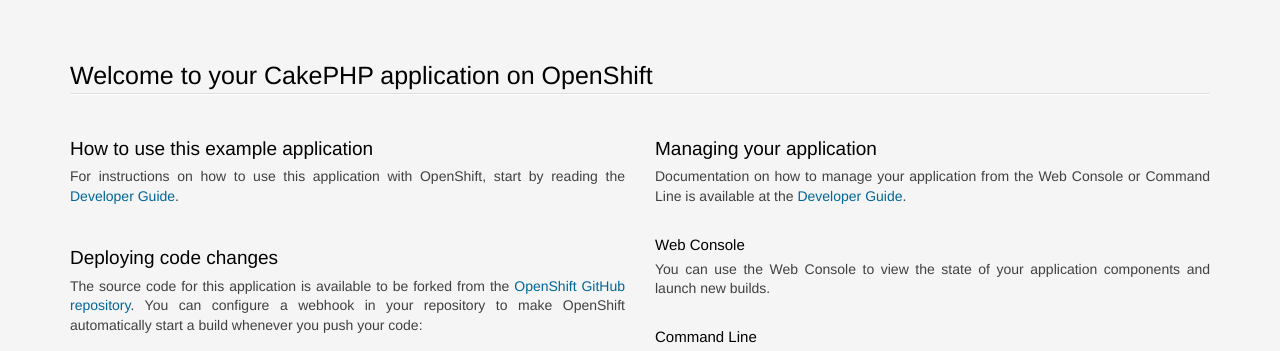
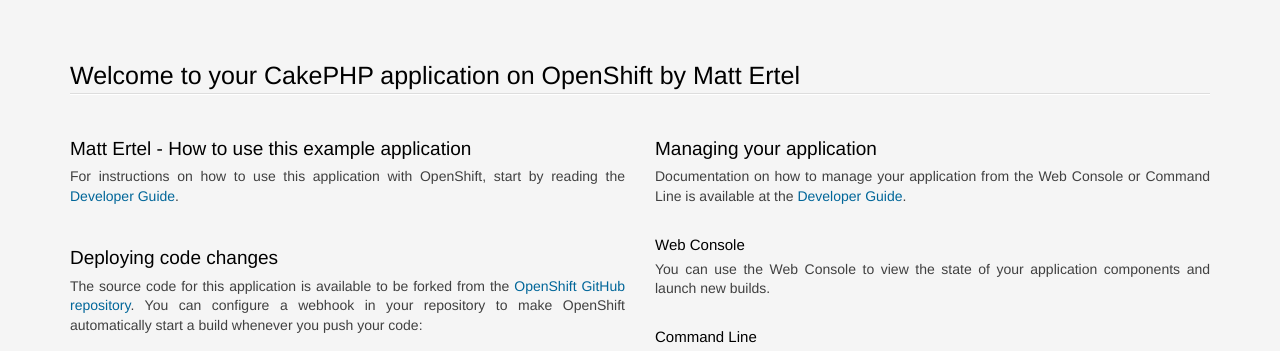
Before and after one commit to sclorg/cakephp-ex, a CakePHP app: the page made by app/View/Pages/home.ctp in a window 1280 px wide. Shown: the top 351 px of the page. Run offline with PHP 8.4 and a stand-in for CakePHP, Linux system fonts and the light colour scheme; the template is opened without the code that fills it, so the values that code supplies are empty; some libraries are stand-ins or nearby versions.

Commit message:
Update default.ctp

```diff
--- a/app/View/Layouts/default.ctp
+++ b/app/View/Layouts/default.ctp
@@ -210,14 +210,14 @@ pre {
 
 <section class='container'>
           <hgroup>
-            <h1>Welcome to your CakePHP application on OpenShift</h1>
+            <h1>Welcome to your CakePHP application on OpenShift by Matt Ertel</h1>
           </hgroup>
 
 
         <div class="row">
           <section class='col-xs-12 col-sm-6 col-md-6'>
             <section>
-              <h2>How to use this example application</h2>
+              <h2>Matt Ertel - How to use this example application</h2>
                 <p>For instructions on how to use this application with OpenShift, start by reading the <a href="http://docs.openshift.org/latest/dev_guide/templates.html#using-the-quickstart-templates">Developer Guide</a>.</p>
 
               <h2>Deploying code changes</h2>
```
